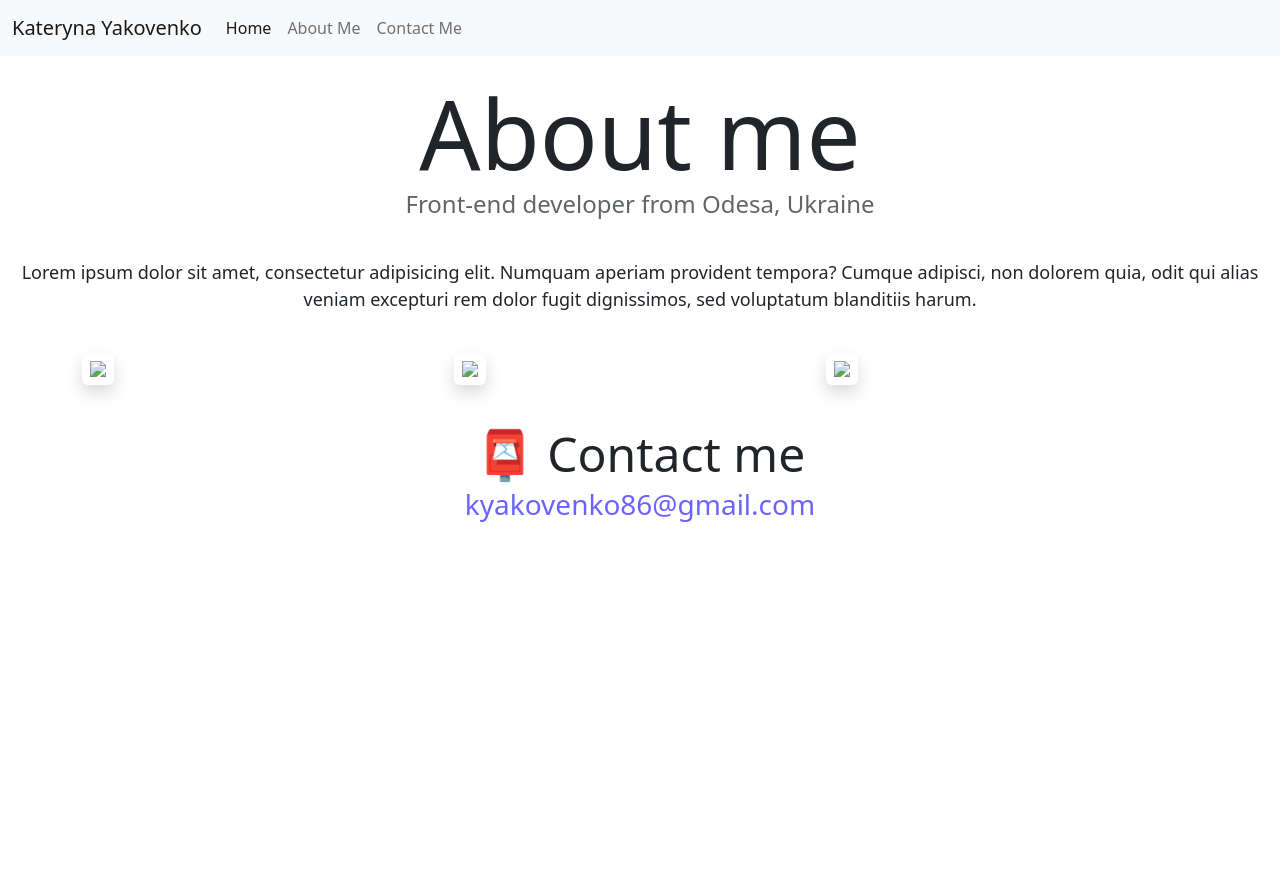
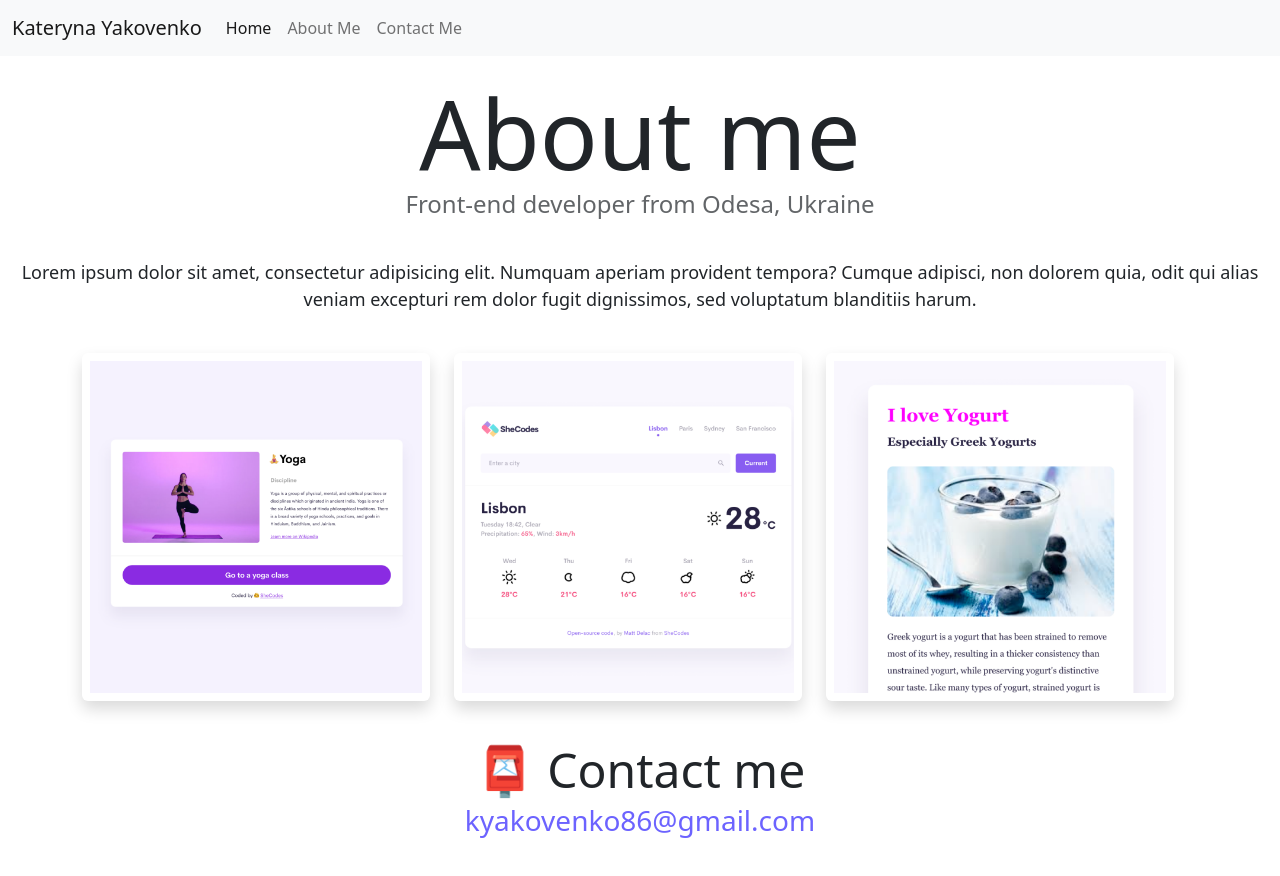
Before and after one commit to katesbridge/portfolio-project, a plain HTML site: page about.html in a window 1280 px wide. Before the commit the page ends 800 px from the top, so only its background shows below. Drawn offline with nearby package versions, Linux system fonts and the light colour scheme.

Commit message:
images fixed

```diff
--- a/about.html
+++ b/about.html
@@ -64,13 +64,13 @@
     <div class="container">
       <div class="row">
         <div class="col-sm-4">
-          <img src="images/yoga.png" class="img-fluid p-2 shadow rounded" />
+          <img src="src/yoga.png" class="img-fluid p-2 shadow rounded" />
         </div>
         <div class="col-sm-4">
-          <img src="images/weather.png" class="img-fluid p-2 shadow rounded" />
+          <img src="src/weather.png" class="img-fluid p-2 shadow rounded" />
         </div>
         <div class="col-sm-4">
-          <img src="images/yogurt.png" class="img-fluid p-2 shadow rounded" />
+          <img src="src/yogurt.png" class="img-fluid p-2 shadow rounded" />
         </div>
       </div>
     </div>
```
Also changed, not shown: index.html (+3 -3 lines), src/weather.png (added), src/yoga.png (added), src/yogurt.png (added).
